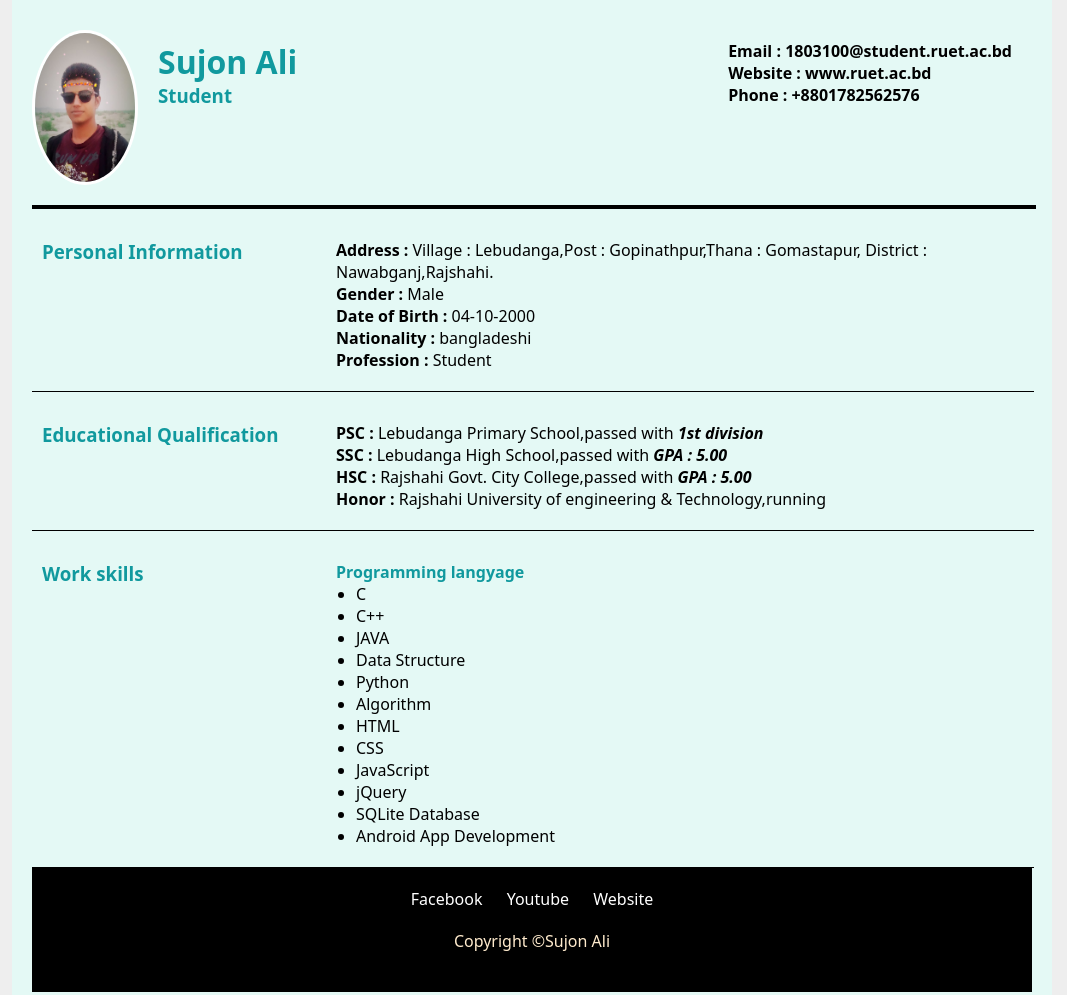
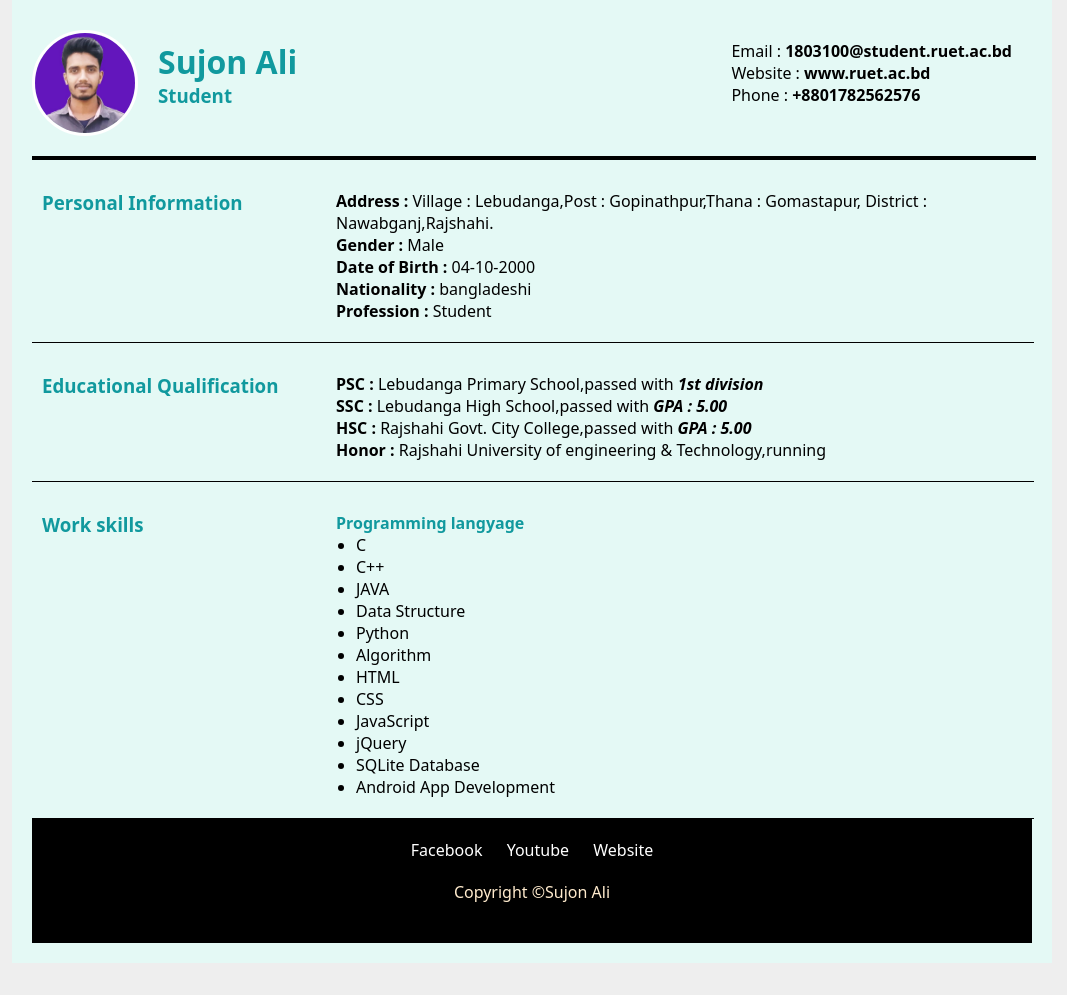
Before and after one commit to sujonali8276/MyCV, a plain HTML site: page index.html in a window 1280 px wide. Shown: the whole page, without its empty margins (108-1175 px from the left). After the commit the page ends 963 px from the top, so only its background shows below. Drawn offline with Linux system fonts and the light colour scheme.

Commit message:
correction

```diff
--- a/index.html
+++ b/index.html
@@ -15,16 +15,16 @@
 
         <!-- header starts -->
         <header>
-            <img id="imageId" src="me.jpeg" alt="">
+            <img id="imageId" src="sujon.jpg" alt="">
             <div class="header-bio">
                 <h1>Sujon Ali</h1>
                 <h3>Student</h3>
             </div>
 
             <div class="header-contact">
-                <p><a href="mailto:1803100@student.ruet.ac.bd">Email : 1803100@student.ruet.ac.bd</a></p>
-                <p><a href="https://www.ruet.ac.bd">Website : www.ruet.ac.bd</a></p>
-                <p><a href="tel:+8801782562576">Phone : +8801782562576</a></p>
+                <p>Email : <a href="mailto:1803100@student.ruet.ac.bd">1803100@student.ruet.ac.bd</a></p>
+                <p>Website : <a href="https://www.ruet.ac.bd">www.ruet.ac.bd</a></p>
+                <p>Phone : <a href="tel:+8801782562576">+8801782562576</a></p>
             </div>
 
         </header>
```
Also changed, not shown: sujon.jpg (added).
